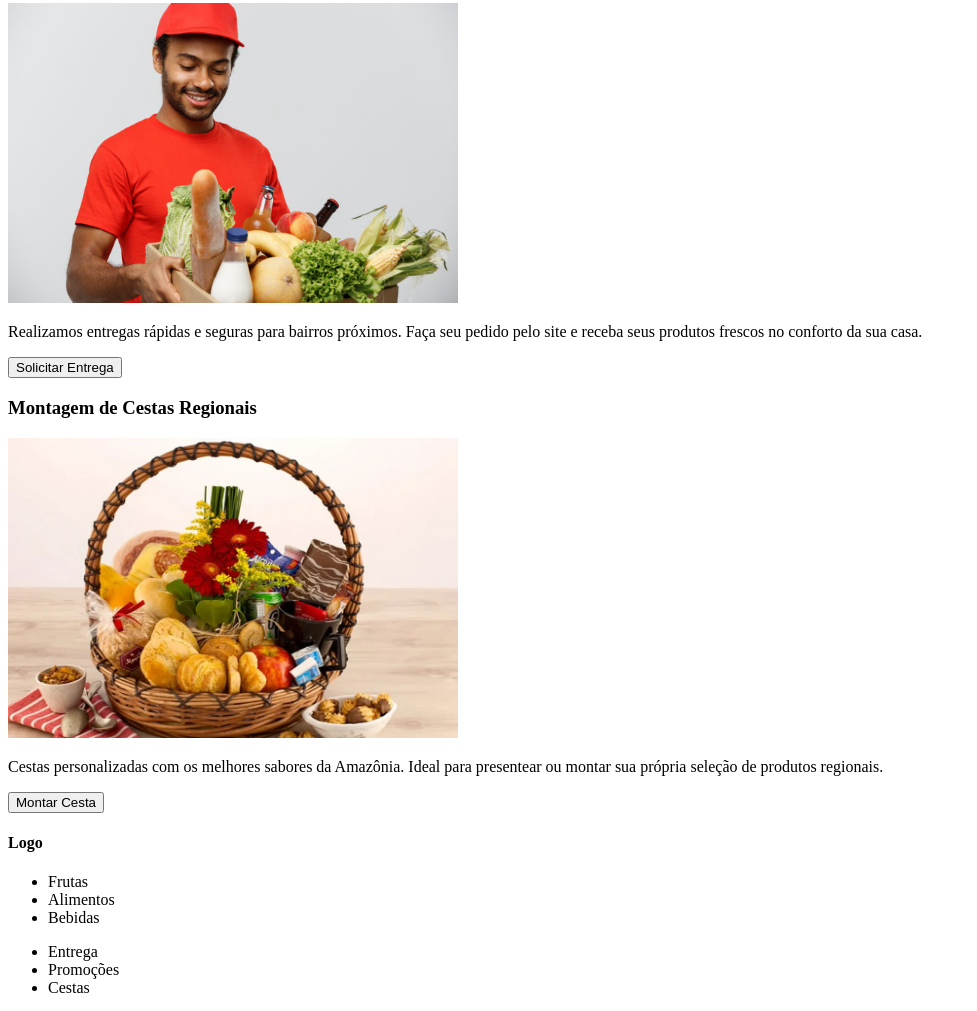
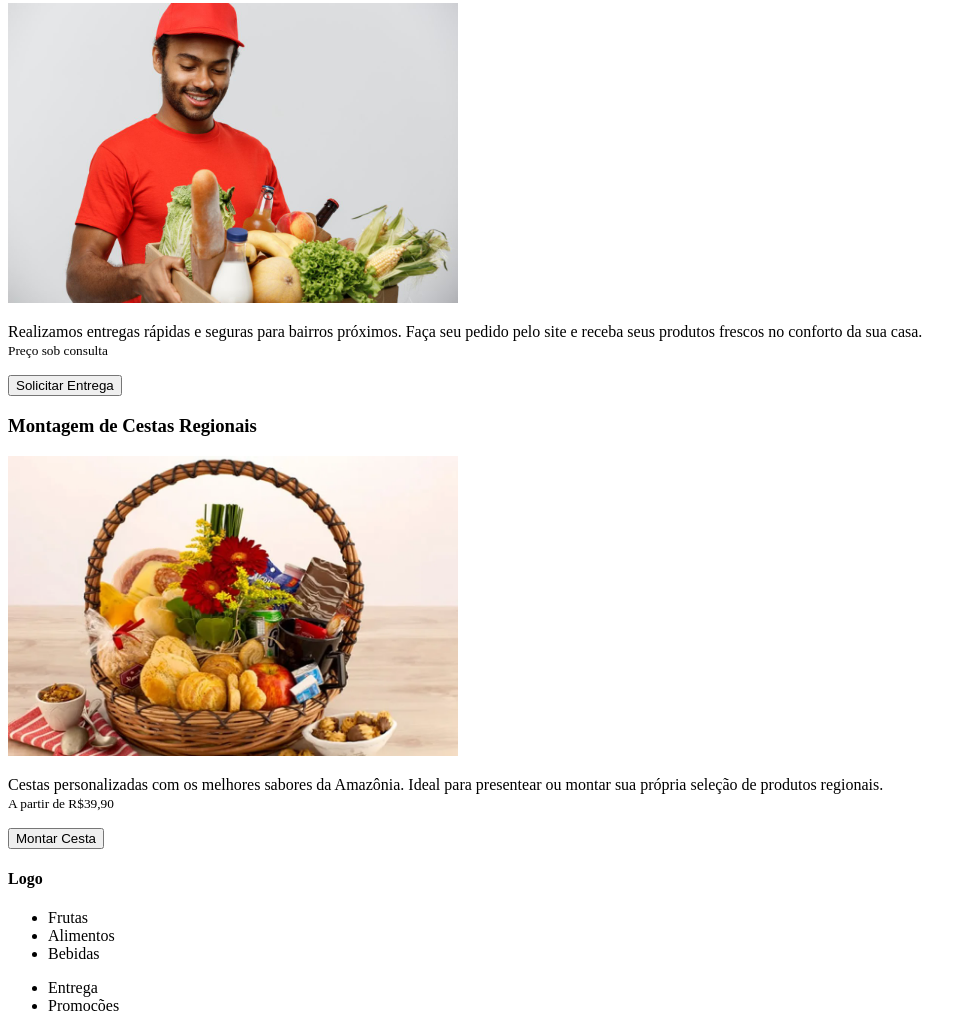
Before and after one commit to pallomargs/minimercado-manauara, a plain HTML site: page servicos.html in a window 1280 px wide. Shown: the part 256-1267 px from the top of the page, without its empty margins (0-977 px from the left). Drawn offline with Linux system fonts and the light colour scheme.

Commit message:
update servico
valores

```diff
--- a/servicos.html
+++ b/servicos.html
@@ -31,6 +31,7 @@
     <p>
       Realizamos entregas rápidas e seguras para bairros próximos.
       Faça seu pedido pelo site e receba seus produtos frescos no conforto da sua casa.
+      <small><br>Preço sob consulta </small><br>
     </p>
     <p><button>Solicitar Entrega</button></p>
   </section>
@@ -42,6 +43,7 @@
     <p>
       Cestas personalizadas com os melhores sabores da Amazônia.
       Ideal para presentear ou montar sua própria seleção de produtos regionais.
+      <small><br>A partir de R$39,90</small><br>
     </p>
     <p><button>Montar Cesta</button></p>
   </section>
```
